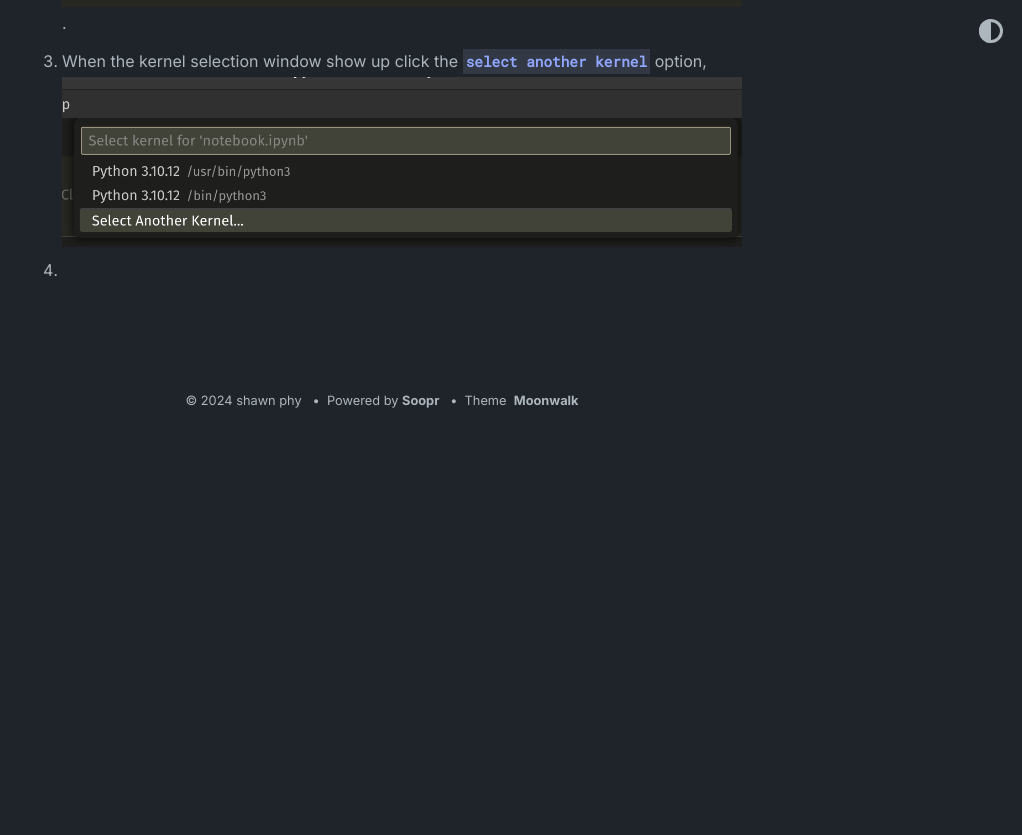
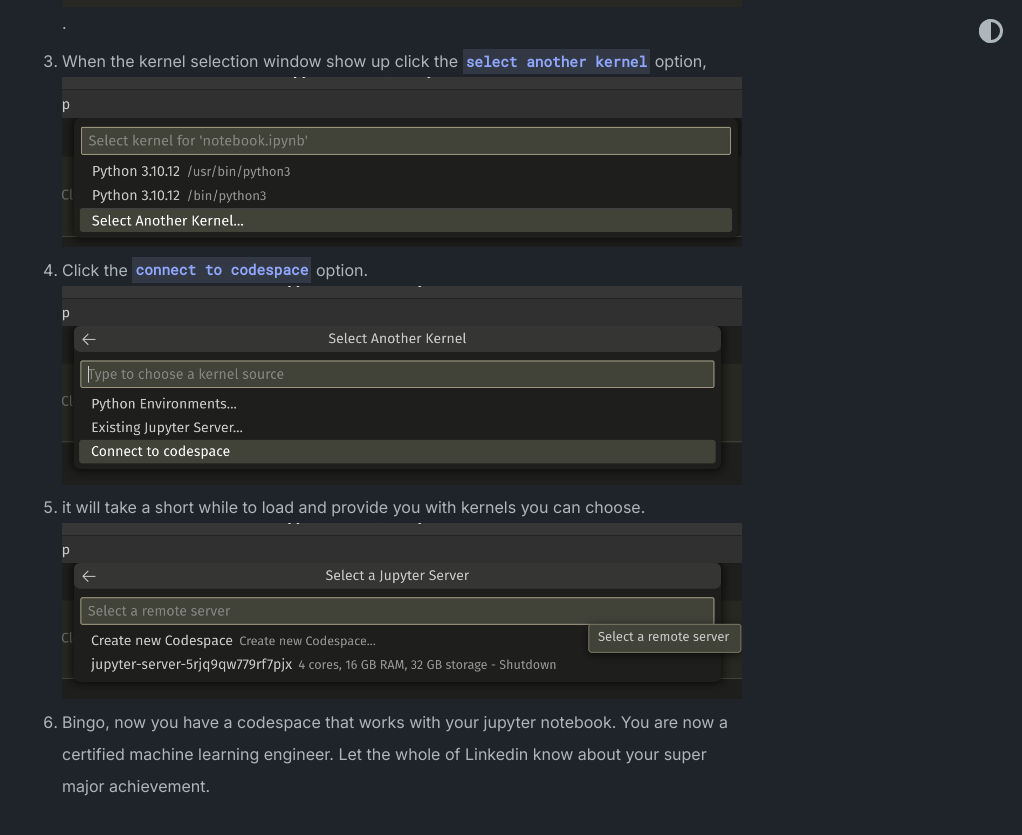
Before and after one commit to shawn-phy/myblog, a Jekyll site: the page built from _posts/2024-04-26-using-codespaces-effectively.md, in a window 1280 px wide and 900 px high, scrolled down 5163 px. Shown: the top 835 px of the window, without its empty margins (258-1280 px from the left). Built offline with Jekyll 4.4.1, drawn with Linux system fonts in a browser that asks for light colours; before the commit the page ends 5589 px from its top, so only the background shows below that; some of the changed text lies outside the part shown.

Commit message:
feat: completed github codespace with mockery

```diff
--- a/_posts/2024-04-26-using-codespaces-effectively.md
+++ b/_posts/2024-04-26-using-codespaces-effectively.md
@@ -63,4 +63,8 @@ If you followed the above instructions faithfully you should now have an active
 ![image](assets/images/imagekernel.png).
 3. When the kernel selection window show up click the `select another kernel` option,
 ![image](assets/images/imageselect.png)
-4.
+4. Click the `connect to codespace` option.
+![image](assets/images/connectcodespace.png)
+5. it will take a short while to load and provide you with kernels you can choose.
+![image](assets/images/serverselect.png)
+6. Bingo, now you have a codespace that works with your jupyter notebook. You are now a certified machine learning engineer. Let the whole of Linkedin know about your super major achievement.
```
Also changed, not shown: assets/images/connectcodespace.png (added), assets/images/serverselect.png (added).
